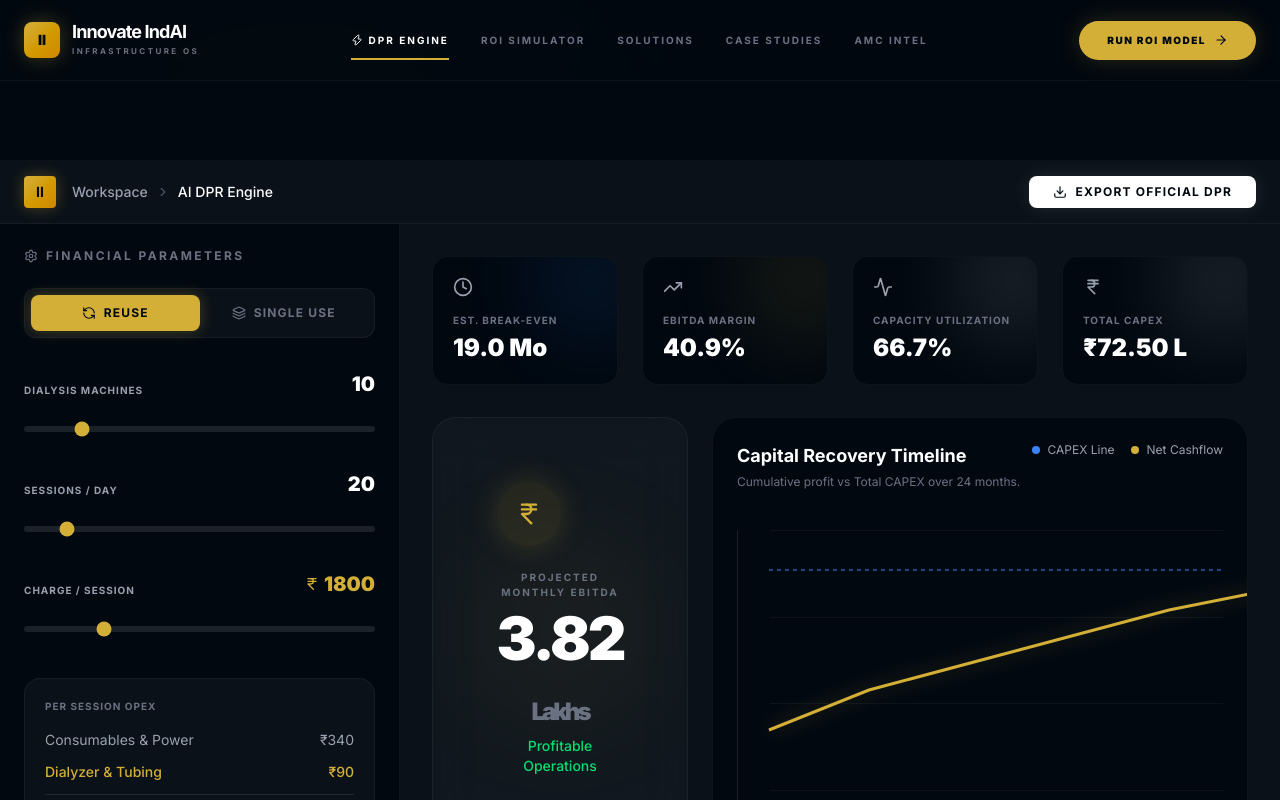
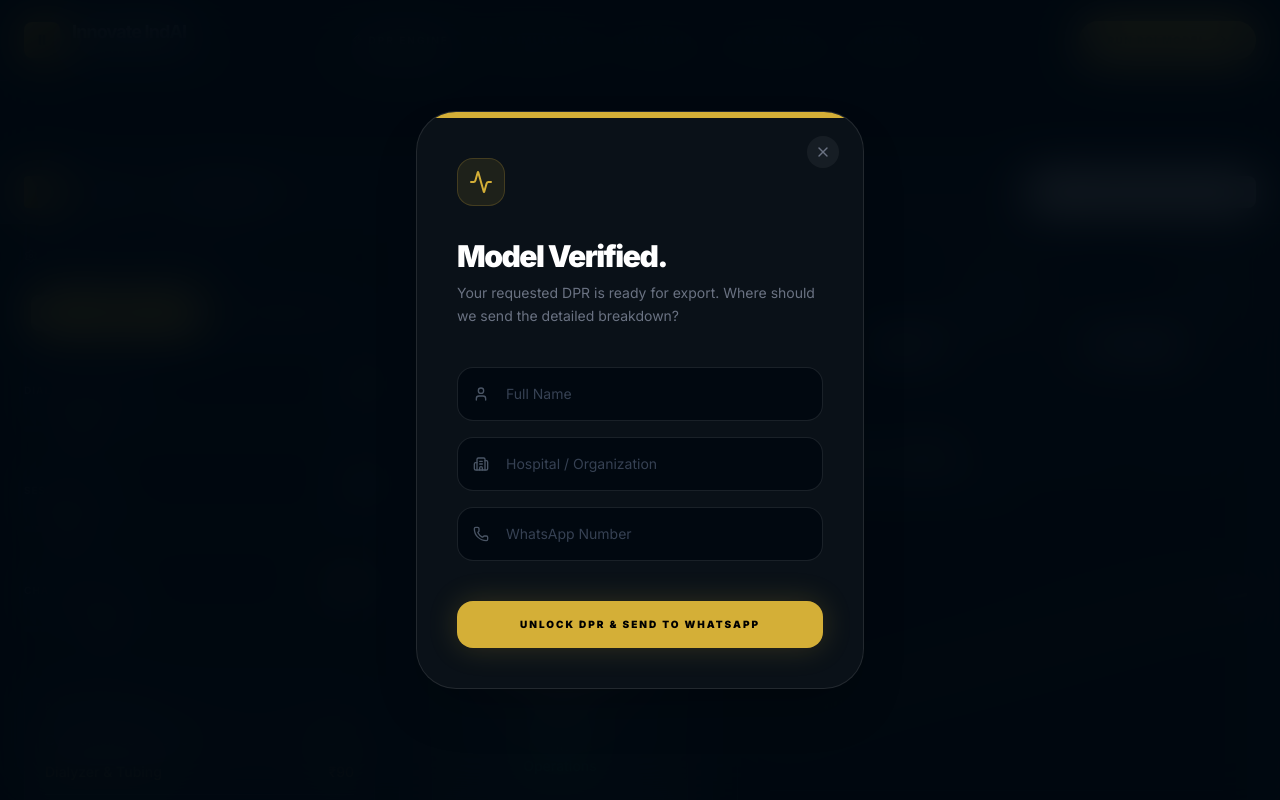
Before and after one commit to ketaniparmar/innovate-renal, a Next.js app: page /tools in a window 1280 px wide. Both pictures are taken after a click on the button "EXPORT OFFICIAL DPR". Shown: the top 800 px of the page. Built offline with nearby package versions, Linux system fonts and the light colour scheme.

Commit message:
Build: Resolved all TypeScript type mismatches across Sales, Contact, and Tools

```diff
--- /dev/null
+++ b/src/components/ui/LeadCaptureModal.tsx
@@ -0,0 +1,187 @@
+"use client";
+
+import React, { useState, useEffect } from "react";
+import { motion, AnimatePresence } from "framer-motion";
+import {
+  X, User, Building2, Phone, ArrowRight,
+  CheckCircle2, Activity, Cpu, Loader2, Download,
+  MessageSquare
+} from "lucide-react";
+
+// Flexible Interface to prevent TypeScript build errors
+interface LeadCaptureModalProps {
+  isOpen: boolean;
+  onClose: () => void;
+  source?: string;
+  contextData?: {
+    machines: number | string;
+    breakeven: number | string;
+    profit: number | string;
+  };
+}
+
+export function LeadCaptureModal({ isOpen, onClose, source = "ROI Simulator", contextData }: LeadCaptureModalProps) {
+  const [step, setStep] = useState<"analyzing" | "capture" | "processing" | "success">("analyzing");
+  const [formData, setFormData] = useState({ name: "", hospital: "", phone: "" });
+
+  // Reset logic when modal opens
+  useEffect(() => {
+    if (isOpen) {
+      setStep("analyzing");
+      const timer = setTimeout(() => setStep("capture"), 1800);
+      return () => clearTimeout(timer);
+    }
+  }, [isOpen]);
+
+  const handleSubmit = (e: React.FormEvent) => {
+    e.preventDefault();
+    setStep("processing");
+
+    // Formatting context safely for WhatsApp
+    const machines = contextData?.machines || "Custom";
+    const bep = contextData?.breakeven || "N/A";
+    const profit = contextData?.profit || "N/A";
+
+    const whatsappMessage = `*🚨 New Project Lead via ${source}*%0A%0A*Name:* ${formData.name}%0A*Hospital:* ${formData.hospital}%0A*Phone:* ${formData.phone}%0A%0A*Simulation Data:*%0A→ Capacity: ${machines} Units%0A→ BEP: ${bep} Months%0A→ 5-Year Profit: ₹ ${profit} Cr%0A%0A_Awaiting technical audit._`;
+
+    setTimeout(() => {
+      setStep("success");
+      // Open WhatsApp after simulation delay
+      window.open(`https://wa.me/919879576332?text=${whatsappMessage}`, '_blank');
+    }, 2000);
+  };
+
+  const handleDownload = () => {
+    window.print();
+  };
+
+  return (
+    <AnimatePresence>
+      {isOpen && (
+        <div className="fixed inset-0 z-[1000] flex items-center justify-center p-4 hide-on-print">
+
+          {/* Backdrop Blur Layer */}
+          <motion.div
+            initial={{ opacity: 0 }} animate={{ opacity: 1 }} exit={{ opacity: 0 }}
+            onClick={() => (step === "capture" || step === "success") && onClose()}
+            className="absolute inset-0 bg-[#010810]/90 backdrop-blur-xl"
+          />
+
+          {/* Modal Architecture */}
+          <motion.div
+            initial={{ opacity: 0, scale: 0.95, y: 20 }}
+            animate={{ opacity: 1, scale: 1, y: 0 }}
+            exit={{ opacity: 0, scale: 0.95, y: 20 }}
+            className="relative w-full max-w-md bg-[#0A1118] border border-white/10 rounded-[2.5rem] shadow-2xl overflow-hidden flex flex-col"
+          >
+            {/* Dynamic Status Bar */}
+            <motion.div
+              className={`h-1.5 w-full ${step === 'success' ? 'bg-green-500 shadow-[0_0_15px_rgba(34,197,94,0.5)]' : 'bg-[#D4AF37]'}`}
+              initial={{ scaleX: 0 }} animate={{ scaleX: 1 }} transition={{ duration: 1 }}
+            />
+
+            {(step === "capture" || step === "success") && (
+              <button onClick={onClose} className="absolute top-6 right-6 text-gray-500 hover:text-white transition-colors z-20 bg-white/5 p-2 rounded-full">
+                <X size={16} />
+              </button>
+            )}
+
+            <div className="p-10 relative min-h-[460px] flex flex-col justify-center">
+              <AnimatePresence mode="wait">
+
+                {/* STEP 1: ANALYZING (Build Perceived Value) */}
+                {step === "analyzing" && (
+                  <motion.div key="analyzing" initial={{ opacity: 0 }} animate={{ opacity: 1 }} exit={{ opacity: 0 }} className="flex flex-col items-center text-center">
+                    <div className="relative w-20 h-20 mb-8">
+                      <div className="absolute inset-0 border-2 border-[#D4AF37]/20 rounded-full animate-ping" />
+                      <div className="absolute inset-0 flex items-center justify-center text-[#D4AF37]">
+                        <Cpu size={36} />
+                      </div>
+                    </div>
+                    <h3 className="text-2xl font-black text-white mb-2">Simulating ROI...</h3>
+                    <p className="text-gray-500 text-sm">Processing clinical infrastructure feasibility for {contextData?.machines} units.</p>
+                  </motion.div>
+                )}
+
+                {/* STEP 2: CAPTURE (The High-Value Gate) */}
+                {step === "capture" && (
+                  <motion.div key="capture" initial={{ opacity: 0, x: 20 }} animate={{ opacity: 1, x: 0 }} exit={{ opacity: 0, x: -20 }}>
+                    <div className="w-12 h-12 rounded-2xl bg-[#D4AF37]/10 border border-[#D4AF37]/20 flex items-center justify-center mb-8">
+                      <Activity className="text-[#D4AF37]" size={24} />
+                    </div>
+                    <h3 className="text-3xl font-black tracking-tighter mb-2 text-white">Model Verified.</h3>
+                    <p className="text-gray-500 text-sm mb-10 leading-relaxed">
+                      Your requested DPR is ready for export. Where should we send the detailed breakdown?
+                    </p>
+
+                    <form onSubmit={handleSubmit} className="space-y-4">
+                      <FormInput icon={<User size={16}/>} placeholder="Full Name" value={formData.name} onChange={(v) => setFormData({...formData, name: v})} />
+                      <FormInput icon={<Building2 size={16}/>} placeholder="Hospital / Organization" value={formData.hospital} onChange={(v) => setFormData({...formData, hospital: v})} />
+                      <FormInput icon={<Phone size={16}/>} placeholder="WhatsApp Number" value={formData.phone} onChange={(v) => setFormData({...formData, phone: v})} />
+
+                      <div className="pt-6">
+                        <button className="w-full bg-[#D4AF37] hover:bg-yellow-500 text-black py-4 rounded-2xl font-black uppercase tracking-[0.2em] text-[10px] transition-all shadow-[0_0_30px_rgba(212,175,55,0.2)]">
+                          Unlock DPR & Send to WhatsApp
+                        </button>
+                      </div>
+                    </form>
+                  </motion.div>
+                )}
+
+                {/* STEP 3: PROCESSING (The Final Audit) */}
+                {step === "processing" && (
+                  <motion.div key="processing" initial={{ opacity: 0 }} animate={{ opacity: 1 }} className="flex flex-col items-center text-center">
+                    <Loader2 className="animate-spin text-[#D4AF37] mb-8" size={56} />
+                    <h3 className="text-2xl font-black text-white mb-2">Finalizing Financial Audit...</h3>
+                    <p className="text-gray-500 text-sm italic">Encrypting report for {formData.hospital}...</p>
+                  </motion.div>
+                )}
+
+                {/* STEP 4: SUCCESS (The Strategic Close) */}
+                {step === "success" && (
+                  <motion.div key="success" initial={{ opacity: 0, scale: 0.9 }} animate={{ opacity: 1, scale: 1 }} className="flex flex-col items-center text-center">
+                    <div className="w-16 h-16 rounded-full bg-green-500/10 border border-green-500/20 flex items-center justify-center mb-8 shadow-[0_0_40px_rgba(34,197,94,0.3)]">
+                      <CheckCircle2 size={32} className="text-green-500" />
+                    </div>
+                    <h3 className="text-3xl font-black text-white mb-3 tracking-tighter">Report Secured.</h3>
+                    <p className="text-gray-500 text-sm mb-10 leading-relaxed">
+                      Your <strong>{contextData?.breakeven}-month</strong> model has been registered. Our infrastructure team is awaiting your data review.
+                    </p>
+
+                    <div className="space-y-4 w-full">
+                      <button
+                        onClick={() => window.open(`https://wa.me/919879576332`, '_blank')}
+                        className="w-full bg-[#25D366] hover:bg-green-600 text-white py-4 rounded-2xl text-[10px] font-black uppercase tracking-[0.2em] transition-all shadow-[0_0_30px_rgba(37,211,102,0.3)] flex items-center justify-center gap-3"
+                      >
+                        <MessageSquare size={16} /> Discuss Audit on WhatsApp
+                      </button>
+
+                      <button onClick={handleDownload} className="w-full bg-white/5 hover:bg-white/10 border border-white/10 text-white py-4 rounded-2xl text-[10px] font-black uppercase tracking-[0.2em] transition-all flex items-center justify-center gap-3">
+                        <Download size={16} /> Save Local Copy
+                      </button>
+
+                      <button onClick={onClose} className="text-[10px] font-bold text-gray-600 hover:text-white uppercase tracking-widest pt-4 transition-colors">
+                        Return to Dashboard
+                      </button>
+                    </div>
+                  </motion.div>
+                )}
+
+              </AnimatePresence>
+            </div>
+          </motion.div>
+        </div>
+      )}
+    </AnimatePresence>
+  );
+}
+
+/* HELPER COMPONENT: Styled Input */
+function FormInput({ icon, placeholder, value, onChange }: any) {
+  return (
+    <div className="relative group">
+      <div className="absolute left-4 top-1/2 -translate-y-1/2 text-gray-600 group-focus-within:text-[#D4AF37] transition-colors">{icon}</div>
+      <input required type="text" placeholder={placeholder} value={value} onChange={(e) => onChange(e.target.value)} className="w-full bg-[#010810] border border-white/10 rounded-2xl py-4 pl-12 pr-4 text-sm text-white focus:outline-none focus:border-[#D4AF37]/50 focus:ring-1 focus:ring-[#D4AF37]/20 transition-all placeholder:text-gray-700" />
+    </div>
+  );
+}
```
